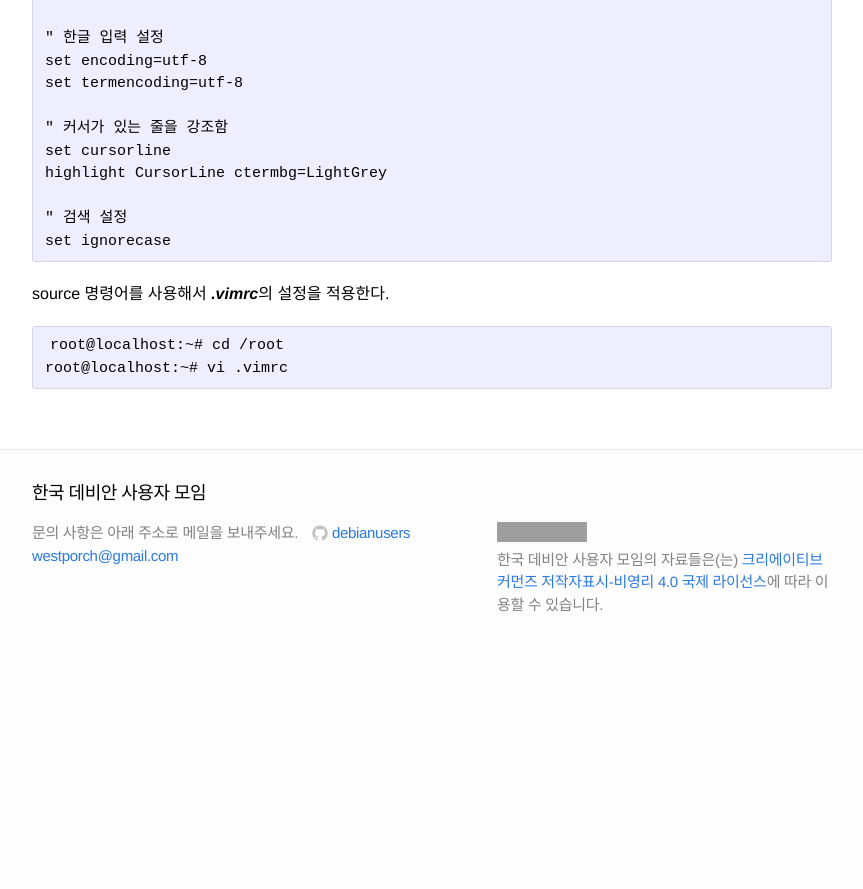
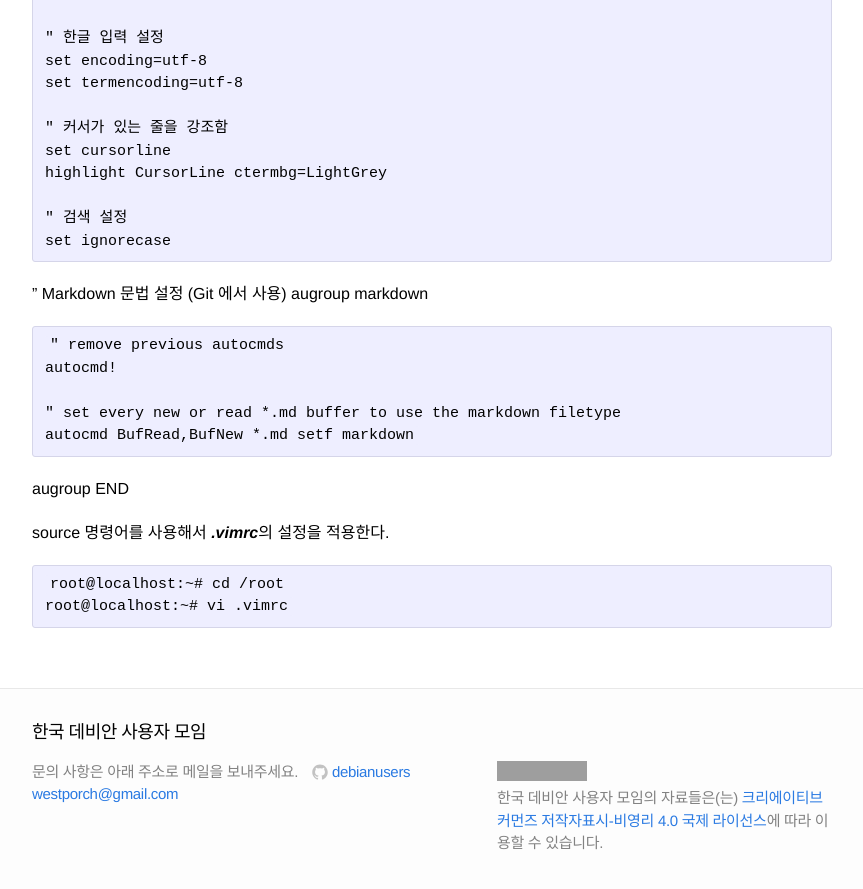
Before and after one commit to debianusers/debianusers.github.io, a Jekyll site: the page built from _posts/2015-06-28-.vimrc.md, in a window 1280 px wide and 900 px high, scrolled down 987 px. Shown: the top 889 px of the window, without its empty margins (208-1071 px from the left). Built offline with Jekyll 4.4.1, drawn with Linux system fonts in a browser that asks for light colours; Markdown is read by kramdown in place of the engine named in the settings; comment, search, counter and statistics services are not loaded; before the commit the page ends 1648 px from its top, so only the background shows below that; grey boxes are pictures that could not be loaded.

Commit message:
마크다운 문법 인식 추가

````diff
--- a/_posts/2015-06-28-.vimrc.md
+++ b/_posts/2015-06-28-.vimrc.md
@@ -41,6 +41,16 @@ highlight CursorLine ctermbg=LightGrey
 " 검색 설정
 set ignorecase
 ```
+" Markdown 문법 설정 (Git 에서 사용)
+augroup markdown
+
+    " remove previous autocmds
+    autocmd!
+
+    " set every new or read *.md buffer to use the markdown filetype
+    autocmd BufRead,BufNew *.md setf markdown
+
+augroup END
 
 source 명령어를 사용해서 ***.vimrc***의 설정을 적용한다.
 
````
